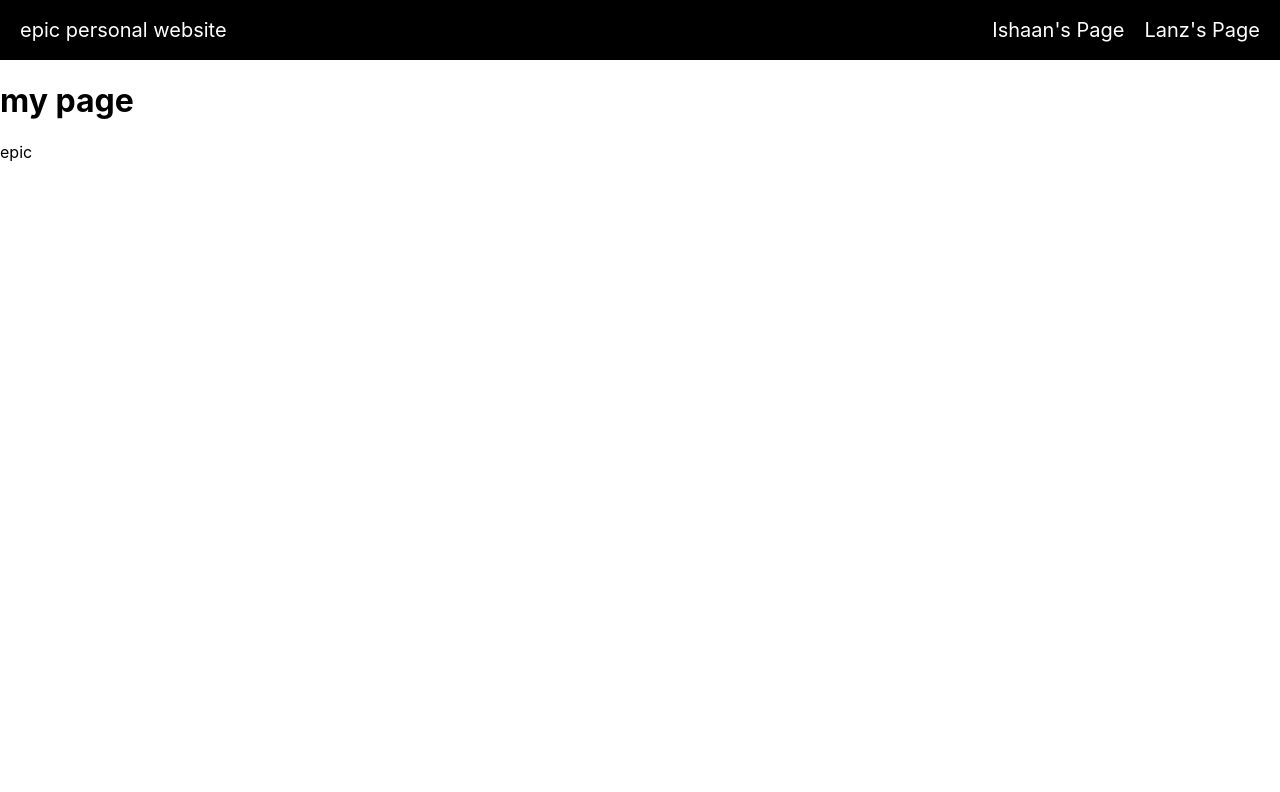
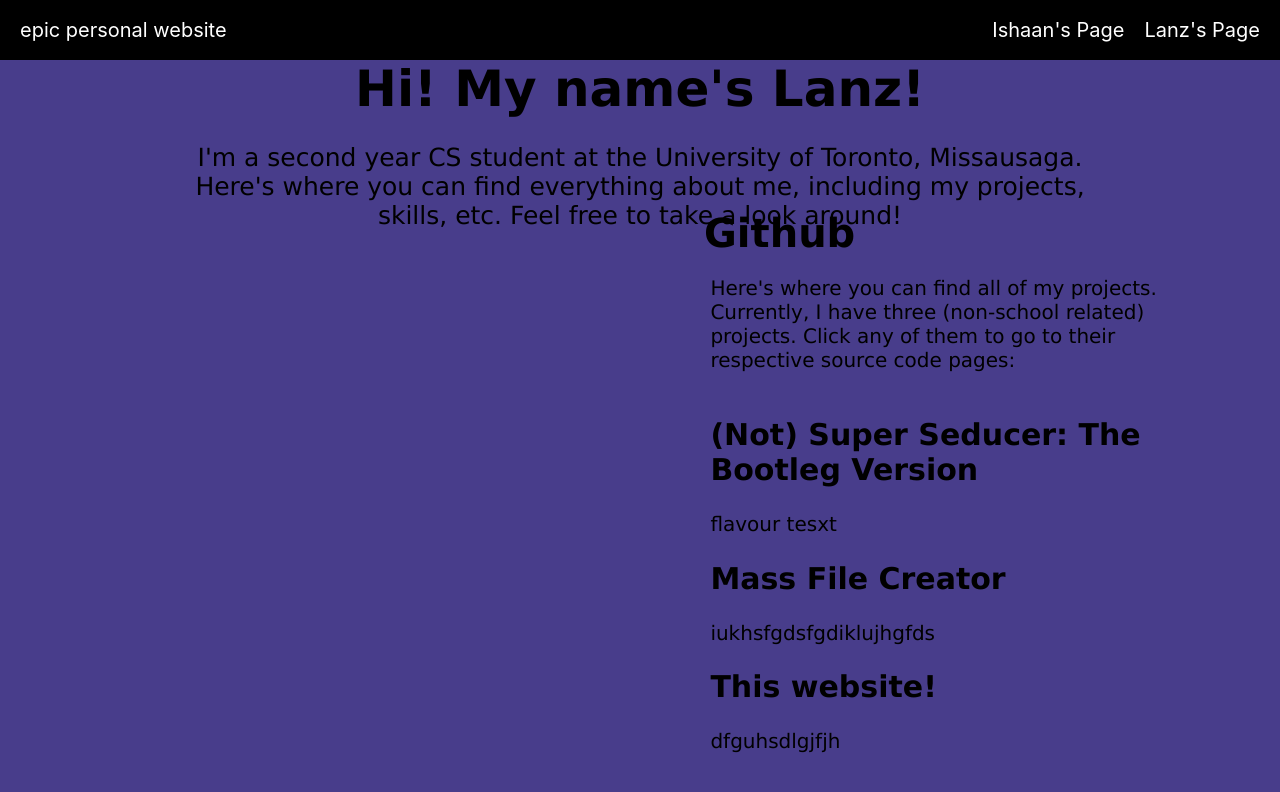
Before and after one commit to Ramleton/mediocretypers-showcase-site, a Next.js app: page /lanz in a window 1280 px wide. Shown: the top 792 px of the page. Built offline with nearby package versions, Linux system fonts and the light colour scheme.

Commit message:
[dev6] progress

```diff
--- a/pages/lanz.jsx
+++ b/pages/lanz.jsx
@@ -1,10 +1,12 @@
 import React from 'react';
+import LanzIntro from './lanzintro';
+import LanzGit from './lanzgit';
 
 const lanz = () => (
     <div>
-      <h1>my page</h1>
-      <p>epic</p>
+      <LanzIntro></LanzIntro>
+      <LanzGit></LanzGit>
     </div>
-  );
+);
 
-  export default lanz;
+export default lanz;
--- /dev/null
+++ b/pages/lanzgit.jsx
@@ -0,0 +1,30 @@
+import React from 'react';
+import Link from "next/link";
+import styles from "../styles/Lanzgit.module.css";
+
+const lanzgit = () => (
+    <div className={styles.lanzgit}>
+        <Link href="https://github.com/Bodyshots">
+            <a className={styles.title}> Github </a>
+        </Link>
+        <p>
+            Here's where you can find all of my projects. Currently, I have three (non-school related) projects.
+            Click any of them to go to their respective source code pages:
+        </p>
+        <projects>
+            <Link href="https://github.com/Bodyshots/seducer-bootleg">
+                <h2 className={styles.title}>(Not) Super Seducer: The Bootleg Version</h2>
+            </Link>
+            <projecttext> flavour tesxt</projecttext>
+            <Link href="https://github.com/Bodyshots/MassFolderCreator">
+                <h2>Mass File Creator</h2>
+            </Link>
+            <projecttext>iukhsfgdsfgdiklujhgfds</projecttext>
+            <h2>This website!</h2>
+            <projecttext>dfguhsdlgjfjh</projecttext>
+        </projects>
+
+    </div>
+);
+
+export default lanzgit;
--- /dev/null
+++ b/pages/lanzintro.jsx
@@ -0,0 +1,14 @@
+import React from 'react';
+import styles from "../styles/Lanzintro.module.css";
+
+const lanzintro = () => (
+    <div className={styles.lanzintro}>
+        <h1>Hi! My name's Lanz!</h1>
+        <p> I'm a second year CS student at the University of Toronto, Missausaga.
+            Here's where you can find everything about me, including my projects,
+            skills, etc. Feel free to take a look around!
+        </p>
+    </div>
+);
+
+export default lanzintro;
--- /dev/null
+++ b/styles/Lanzgit.module.css
@@ -0,0 +1,53 @@
+.lanzgit {
+    text-align: right;
+    height: calc(100vh - 60px);
+    display: flex;
+    flex-direction: column;
+    justify-content: top;
+    align-items: center;
+    background-color: darkslateblue;
+    font-family: 'Lucida Sans', 'Lucida Sans Regular',
+                 'Lucida Grande', 'Lucida Sans Unicode', Geneva, Verdana, sans-serif;
+}
+
+.lanzgit h2 {
+    cursor: pointer;
+}
+
+.lanzgit a {
+    text-decoration-color: black;
+    color: black;
+    font-size: 40px;
+    text-align: left;
+    font-weight: bold;
+    width: 32%;
+    padding-left: 21%;
+}
+
+.lanzgit title {
+    font-size: 40px;
+    margin: 0;
+    width: 100%;
+    cursor: pointer;
+}
+
+.lanzgit projects {
+    width: 85%;
+    text-align: left;
+    font-size: 20px;
+    margin-bottom: 50px;
+    padding-left: 48%;
+}
+
+.lanzgit projecttext {
+    width: 85%;
+    font-size: 20px;
+    margin-bottom: 50px;
+}
+
+.lanzgit p{
+    width: 85%;
+    text-align: left;
+    font-size: 20px;
+    padding-left: 48%;
+}
--- /dev/null
+++ b/styles/Lanzintro.module.css
@@ -0,0 +1,26 @@
+.lanzintro {
+    text-align: left;
+    height: calc(100vh - 650px);
+    display: flex;
+    flex-direction: column;
+    justify-content: top;
+    align-items: center;
+    background-color: darkslateblue;
+    font-family: 'Lucida Sans', 'Lucida Sans Regular',
+                 'Lucida Grande', 'Lucida Sans Unicode', Geneva, Verdana, sans-serif;
+}
+
+.lanzintro h1 {
+    text-align: center;
+    font-size: 50px;
+    margin: 0;
+    width: 100%;
+}
+
+.lanzintro p{
+    text-align: center;
+    font-size: 25px;
+    margin-bottom: 50px;
+    width: 75%;
+    padding-bottom: 15%;
+}
```
Also changed, not shown: public/lanzgitpic.PNG (added).
